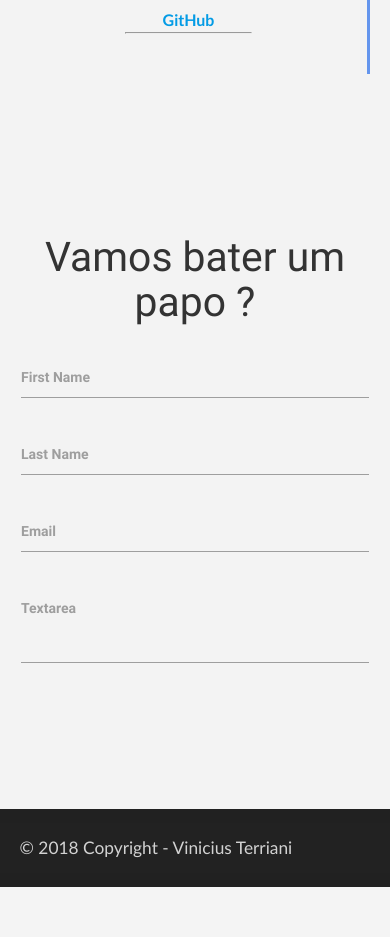
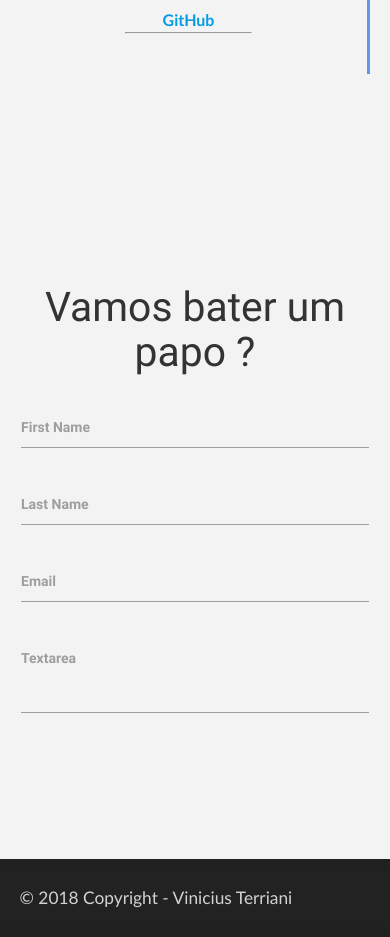
Before and after one commit to terriani/ViniciusTerriani.github.io, a PHP site: page / in a window 390 px wide. Shown: the part 4270-5207 px from the top of the page. Before the commit the page ends 5157 px from the top, so only its background shows below. Run offline with PHP 8.4, Linux system fonts and the light colour scheme; some libraries are stand-ins or nearby versions; some web fonts are replaced.

Commit message:
corrigindo altura do formulariode contato

```diff
--- a/css/style.css
+++ b/css/style.css
@@ -202,7 +202,7 @@ hr{
 
     .contact{
       margin: 0;
-      padding-top: 100px;
+      padding-top: 150px;
       padding-bottom: 100px;
       font-weight: bolder;
     }
```
